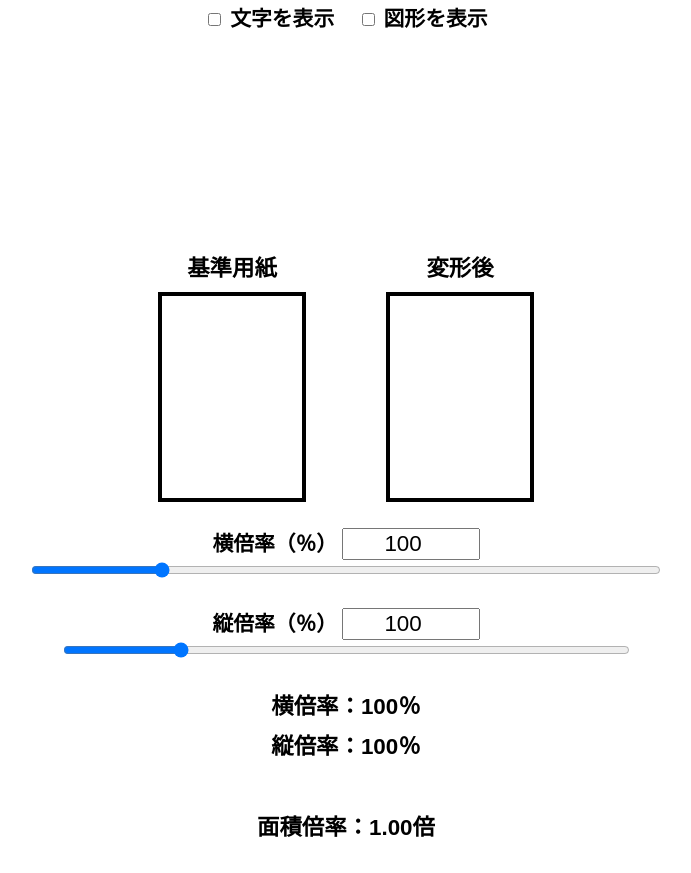
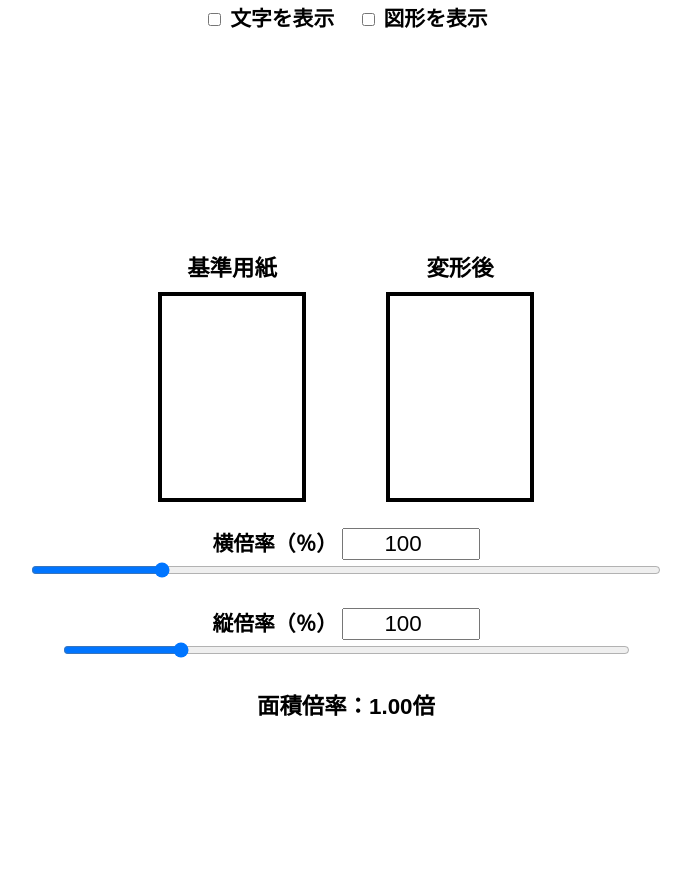
Before and after one commit to nagae26x-sys/zoom-paperv2, a plain HTML site: page index.html in a window 1280 px wide. Shown: the part 87-960 px from the top of the page, without its empty margins (294-985 px from the left). After the commit the page ends 839 px from the top, so only its background shows below. Drawn offline with Linux system fonts and the light colour scheme.

Commit message:
Update index.html

```diff
--- a/index.html
+++ b/index.html
@@ -346,9 +346,7 @@ scaledPaper.style.border =
 
 info.innerHTML =
 
-`横倍率：${widthScale.toFixed(0)}％<br>
-縦倍率：${heightScale.toFixed(0)}％<br><br>
-面積倍率：${areaRatio.toFixed(2)}倍`;
+`面積倍率：${areaRatio.toFixed(2)}倍`;
 
 }
 
```
